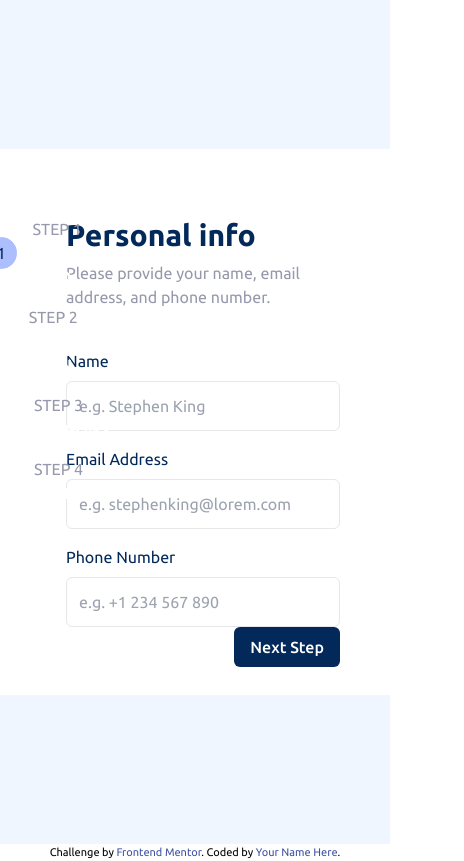
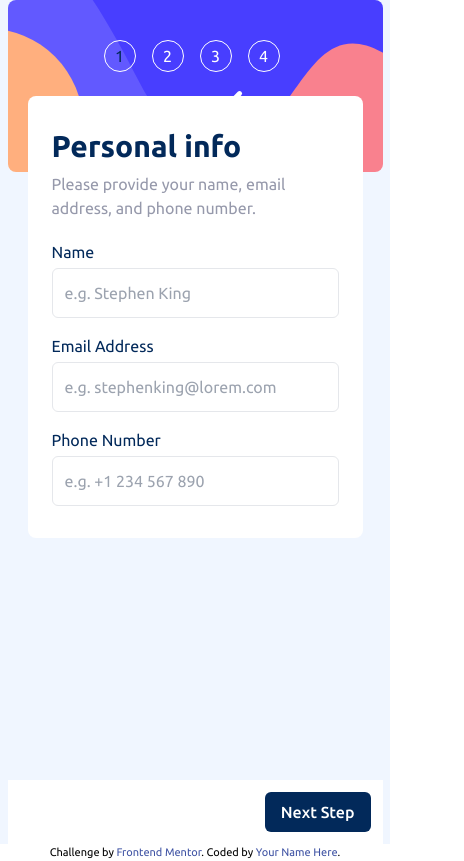
Before and after one commit to Mdalasini/multi-step-form-main, a website: page index.html in a window 390 px wide. Shown: the whole page, 464 px wide, since content can reach past the window. Drawn offline with Linux system fonts and the light colour scheme.

Commit message:
style: style step1 & sidebar mobile layout

```diff
--- a/index.html
+++ b/index.html
@@ -15,13 +15,13 @@
   <section class="main">
     <div class="card">
       <!-- Sidebar start -->
-      <div id="sideBar" class="bg-[url(../assets/images/bg-sideBar-desktop.svg)] bg-no-repeat relative">
-          <div class="absolute uppercase left-8 top-10 flex flex-col gap-y-4">
+      <div id="sideBar" class="bg-[url(../assets/images/bg-sideBar-desktop.svg)] bg-no-repeat relative rounded-lg lg:bg-[url(../assets/images/bg-sideBar-mobile.svg)] lg:max-w-fit">
+          <div class="absolute uppercase left-8 top-10 flex flex-col gap-4 lg:flex-row lg:left-24">
             <div id="step1" class="flex items-center gap-x-4">
               <div class="circle w-8 h-8 rounded-full border border-white text-white flex items-center justify-center">
                 <span>1</span>
               </div>
-              <div class="sideBar-content">
+              <div class="sideBar-content lg:hidden">
                 <p>Step 1</p>
                 <h4>Your info</h4>
               </div>
@@ -30,7 +30,7 @@
               <div class="circle w-8 h-8 rounded-full border border-white text-white flex items-center justify-center">
                 <span>2</span>
               </div>
-              <div class="sideBar-content">
+              <div class="sideBar-content lg:hidden">
                 <p>Step 2</p>
                 <h4>Select plan</h4>
               </div>
@@ -39,7 +39,7 @@
               <div class="circle w-8 h-8 rounded-full border border-white text-white flex items-center justify-center">
                 <span>3</span>
               </div>
-              <div class="sideBar-content">
+              <div class="sideBar-content lg:hidden">
                 <p>Step 3</p>
                 <h4>Add-ons</h4>
               </div>
@@ -48,31 +48,32 @@
               <div class="circle w-8 h-8 rounded-full border border-white text-white flex items-center justify-center">
                 <span>4</span>
               </div>
-              <div class="sideBar-content">
+              <div class="sideBar-content lg:hidden">
                 <p>Step 4</p>
                 <h4>Summary</h4>
               </div>
             </div>
           </div>
-          <img src="/assets/images/bg-sidebar-desktop.svg" class="invisible" alt="">
+          <img src="/assets/images/bg-sidebar-desktop.svg" class="invisible lg:hidden" alt="">
+          <img src="/assets/images/bg-sidebar-mobile.svg" class="invisible hidden lg:block" alt="">
 
       </div>
        <!-- Sidebar end -->
       <form action="" id="setupForm">
         <!-- Step 1 start -->
-        <div id="info" class="tab pt-10">
+        <div id="info" class="tab pt-10 lg:py-8">
           <h2>Personal info</h2>
           <p class="subHeading">Please provide your name, email address, and phone number.</p>
           <div class="space-y-4">
-            <div class="flex flex-col gap-y-2">
+            <div class="flex flex-col gap-y-2 lg:gap-y-1">
               <label for="name" class="text-marineBlue font-light">Name</label>
               <input type="text" id="name" placeholder="e.g. Stephen King" required onfocus="this.classList.remove('invalid')">
             </div>
-            <div class="flex flex-col gap-y-2">
+            <div class="flex flex-col gap-y-2 lg:gap-y-1">
               <label for="email" class="text-marineBlue font-light">Email Address</label>
               <input type="email" id="email" placeholder="e.g. stephenking@lorem.com" required onfocus="this.classList.remove('invalid')">
             </div>
-            <div class="flex flex-col gap-y-2">
+            <div class="flex flex-col gap-y-2 lg:gap-y-1">
               <label for="number" class="text-marineBlue font-light">Phone Number</label>
               <input type="number" id="number" placeholder="e.g. +1 234 567 890" required onfocus="this.classList.remove('invalid')">
             </div>
@@ -80,7 +81,7 @@
         </div>
         <!-- Step 1 end -->
         <!-- Step 2 start -->
-        <div id="plan" class="tab pt-10">
+        <div id="plan" class="tab pt-10 lg:py-8">
           <h2>Select your plan</h2>
           <p class="subHeading">You have the option of monthly or yearly billing.</p>
           <!-- Options -->
@@ -142,7 +143,7 @@
         </div>
         <!-- Step 2 end -->
         <!-- Step 3 start -->
-        <div id="addons" class="tab pt-10">
+        <div id="addons" class="tab pt-10 lg:py-8">
           <h2>Pick add-ons</h2>
           <p class="subHeading">Add-ons help enhance your gaming experience.</p>
           <!-- Add-Ons -->
@@ -178,7 +179,7 @@
         </div>
         <!-- Step 3 end -->
         <!-- Step 4 start -->
-        <div id="finishingUp" class="tab pt-10">
+        <div id="finishingUp" class="tab pt-10 lg:py-8">
           <h2>Finishing up</h2>
           <p class="subHeading">Double-check everything looks OK before confirming.</p>
           <div class="bg-alabaster p-5 rounded-lg">
@@ -212,7 +213,7 @@
         </div>
         <!-- Step 5 end -->
         <!-- Submission -->
-        <div class="flex items-center justify-between bottom-0">
+        <div class="flex items-center justify-between lg:absolute lg:bottom-0 lg:right-0 lg:w-full lg:bg-white lg:py-3 lg:px-3">
           <button type="button" class="btn btn-secondary">Go Back</button>
           <button type="button" class="btn btn-primary ml-auto"></button>
         </div>
--- a/input.css
+++ b/input.css
@@ -20,24 +20,24 @@ h5{
 }
 
 .main{
-    @apply h-screen flex items-center justify-center bg-magnolia font-sans
+    @apply h-screen flex items-center justify-center bg-magnolia font-sans lg:items-start
 }
 
 .card{
-    @apply bg-white p-7 rounded-xl max-w-6xl flex
+    @apply bg-white p-7 rounded-xl max-w-6xl flex lg:flex-col lg:p-0 lg:relative lg:h-screen lg:bg-magnolia
 }
 
 #setupForm{
-    @apply pl-28 pr-24 flex flex-col justify-between max-w-3xl
+    @apply pl-28 pr-24 flex flex-col justify-between max-w-3xl lg:absolute lg:inset-0
 }
 
 
 .tab{
-    @apply hidden
+    @apply hidden lg:bg-white lg:rounded-lg lg:px-6 lg:absolute lg:top-24 lg:left-5 lg:w-[335px]
 }
 
 .subHeading{
-    @apply mb-10
+    @apply mb-10 lg:mb-5
 }
 
 .btn{
```
Also changed, not shown: css/style.css.
